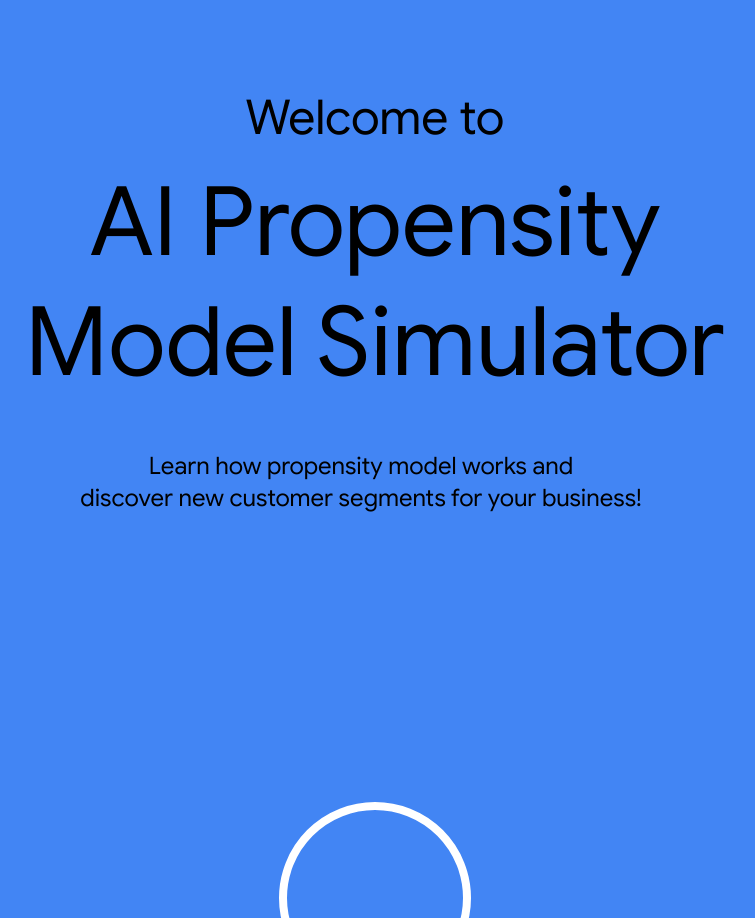
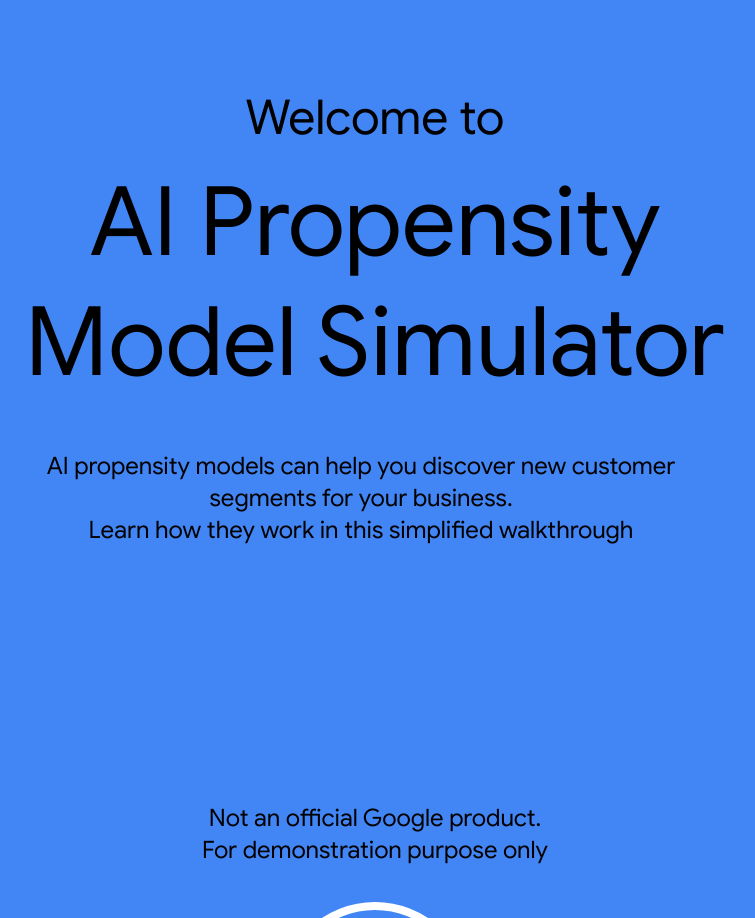
Before and after one commit to Marshall-Hao/ai-propensity, a Next.js app: page / in a window 1280 px wide. Shown: the part 654-1572 px from the top of the page, without its empty margins (265-1020 px from the left). Built offline with nearby package versions, Linux system fonts and the light colour scheme.

Commit message:
Made some edits according to client feedback

```diff
--- a/app/page.tsx
+++ b/app/page.tsx
@@ -33,14 +33,28 @@ export default function Home() {
       <AnimatePresence>
         {show && (
           <MotionDiv mode="up" delay={icons.length * 0.1}>
-            <section className="mb-72 mt-24 w-[700px] text-center">
+            <section className="mb-64 mt-24 w-[700px] text-center">
               <h3 className="text-5xl	">Welcome to</h3>
               <h1 className="mx-auto mb-12 mt-5 text-8xl leading-tight">
                 AI Propensity Model Simulator
               </h1>
               <p className="max-w-2xl text-2xl">
-                Learn how propensity model works and
-                <br /> discover new customer segments for your business!
+                AI propensity models can help you discover new customer segments
+                for your business.
+                <br /> Learn how they work in this simplified walkthrough
+              </p>
+            </section>
+          </MotionDiv>
+        )}
+      </AnimatePresence>
+
+      <AnimatePresence>
+        {show && (
+          <MotionDiv mode="up" delay={icons.length * 0.1}>
+            <section className="mb-9 w-[700px] text-center">
+              <p className="max-w-3xl text-2xl">
+                Not an official Google product. <br /> For demonstration purpose
+                only
               </p>
             </section>
           </MotionDiv>
--- a/app/pages/query1/page.tsx
+++ b/app/pages/query1/page.tsx
@@ -11,7 +11,7 @@ export default function Page() {
   return (
     <MotionMain>
       <PageHeader svg={<SvgIcon href="mascara" fill="#4285F4"></SvgIcon>}>
-        Select as many datasets you would <br /> like to train your model with
+        Select the datasets you would <br /> like to train your model with
       </PageHeader>
 
       <div className="mt-[90px]">
@@ -55,7 +55,7 @@ export default function Page() {
             delay={0.2}
             floatAnimtion="animate-float-delay"
             // eslint-disable-next-line react/no-children-prop
-            children={'eCommerce Action'}
+            children={'E-commerce Action'}
             svg="shopping-bag"
             col={'col-start-2'}></Dataset>
 
--- a/app/pages/results/page.tsx
+++ b/app/pages/results/page.tsx
@@ -100,7 +100,7 @@ export default function Page() {
           <WhiteCard
             percentage={10}
             p={
-              'To increase the accuracy of of your results, try selecting more datasets and leverage advanced ML to train your model'
+              'To increase the accuracy of your results, try selecting more datasets and leverage advanced ML to train your model'
             }
             button_text={'Try Again'}
             button_link={'/pages/query1'}
@@ -304,7 +304,7 @@ export default function Page() {
           <WhiteCard
             percentage={45}
             p={
-              'By using Advance ML, Google will find the best types of models to generate the best results for you'
+              'By using advanced ML, Google will find the best type of models to generate the best results for you'
             }
             button_text={'Try Again'}
             button_link={'/pages/query1'}
@@ -415,38 +415,11 @@ export default function Page() {
                   endTop={462}></Circle>
               </>
             }></ResultsHeader>
-          {/* Final Positions */}
-          {/* <ResultsHeader
-            left_results={
-              <>
-                <Circle left={'left-[83px]'} top={214px]'}></Circle>
-                <Circle left={'left-[173px]'} top={'top-[207px]'}></Circle>
-                <Circle left={'left-[142px]'} top={'top-[297px]'}></Circle>
-                <Circle left={'left-[82px]'} top={'top-[362px]'}></Circle>
-                <Circle left={'left-[270px]'} top={'top-[356px]'}></Circle>
-                <Circle left={'left-[61px]'} top={'top-[440px]'}></Circle>
-                <Circle left={'left-[172px]'} top={'top-[418px]'}></Circle>
-                <Circle left={'left-[195px]'} top={'top-[534px]'}></Circle>
-                <Square left={'left-[275px]'} top={'top-[462px]'}></Square>
-              </>
-            }
-            right_results={
-              <>
-                <Circle left={'left-[766px]'} top={'top-[378px]'}></Circle>
-                <Square left={'left-[882px]'} top={'top-[264px]'}></Square>
-                <Square left={'left-[839px]'} top={'top-[363px]'}></Square>
-                <Square left={'left-[930px]'} top={'top-[341px]'}></Square>
-                <Square left={'left-[810px]'} top={'top-[471px]'}></Square>
-                <Square left={'left-[897px]'} top={'top-[471px]'}></Square>
-                <Square left={'left-[986px]'} top={'top-[427px]'}></Square>
-                <Square left={'left-[810px]'} top={'top-[610px]'}></Square>
-                <Square left={'left-[919px]'} top={'top-[566px]'}></Square>
-              </>
-            }></ResultsHeader> */}
+
           <WhiteCard
             percentage={95}
             p={
-              'With the power of Google AI and our full suite of privacy-safe datasets, you can accurately predict customers who are most likely to convert for your business'
+              'With the power of Google AI and our full suite of privacy-safe datasets, you can accurately predict which customers are most likely to convert'
             }
             button_text={'Next'}
             button_link={'/pages/last'}></WhiteCard>
--- a/app/pages/video/page.tsx
+++ b/app/pages/video/page.tsx
@@ -14,7 +14,7 @@ export default function Page() {
       </MotionDiv>
 
       <MotionDiv mode="up" delay={0.3} classNames="mb-24 mt-[73px] text-center">
-        <h3 className="text-[40px] text-gblue-normal">Introduction to</h3>
+        <h3 className="text-[40px] text-gblue-normal">Introducing the</h3>
         <h1 className="mx-auto mt-2	max-w-xl text-[68px] leading-tight text-gblue-normal">
           AI Propensity Model Simulator
         </h1>
@@ -25,13 +25,9 @@ export default function Page() {
         {/* <SvgIcon href="laptop"></SvgIcon> */}
         <iframe
           className="h-[608px] w-screen"
-          src="https://www.youtube.com/embed/TZzp-od42lc?autoplay=1&controls=0"
+          src="https://www.youtube.com/embed/DKk9ZQ6znJ8?autoplay=1&controls=0&rel=0"
+          title="Google STB1 4K 0605 AI Propensity"
           allow="accelerometer; autoplay;"></iframe>
-        {/* <iframe
-          src="https://drive.google.com/file/d/13VV-slQC91AaufxiFT9zuVLz6cgg22Rb/preview"
-          className="h-[608px] w-screen"
-          allow="autoplay"
-          id="video"></iframe> */}
       </MotionDiv>
 
       <MotionDiv mode="down" delay={0.5} classNames="justify-self-end mt-auto">
```
